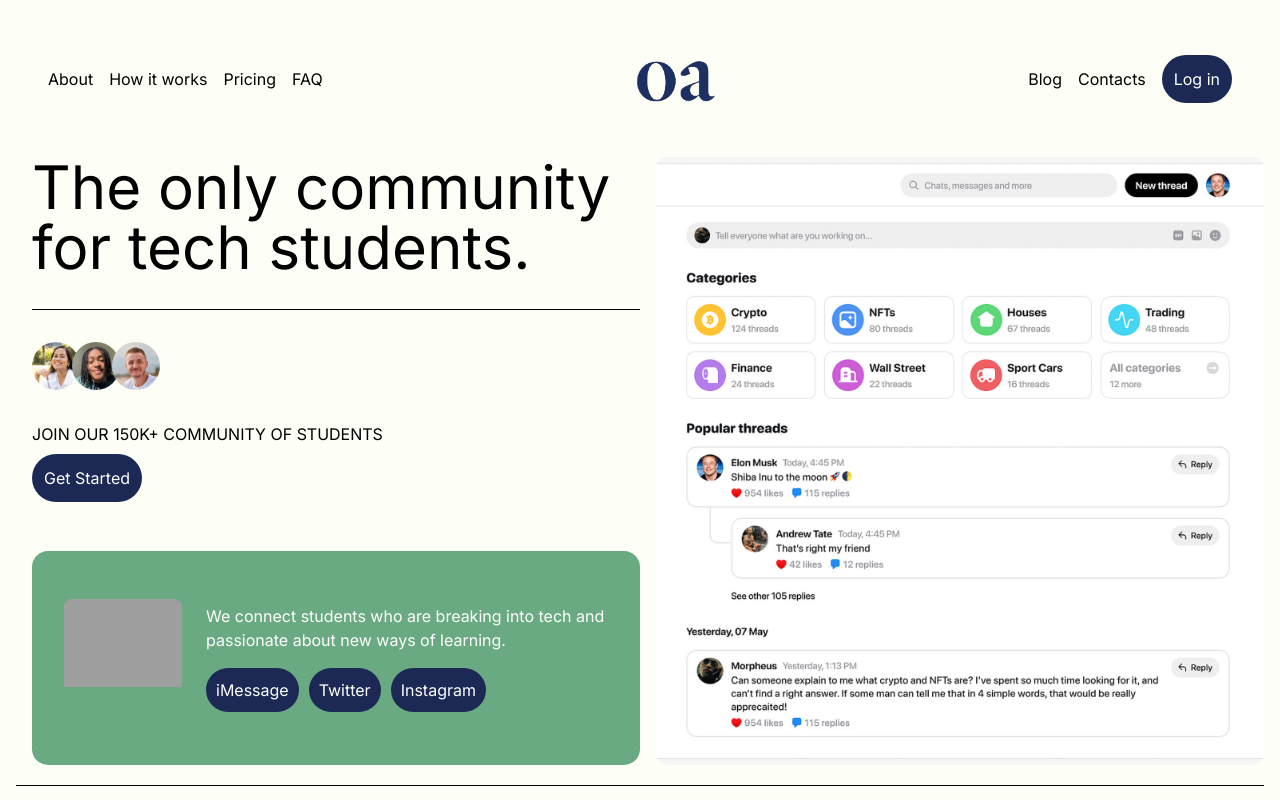
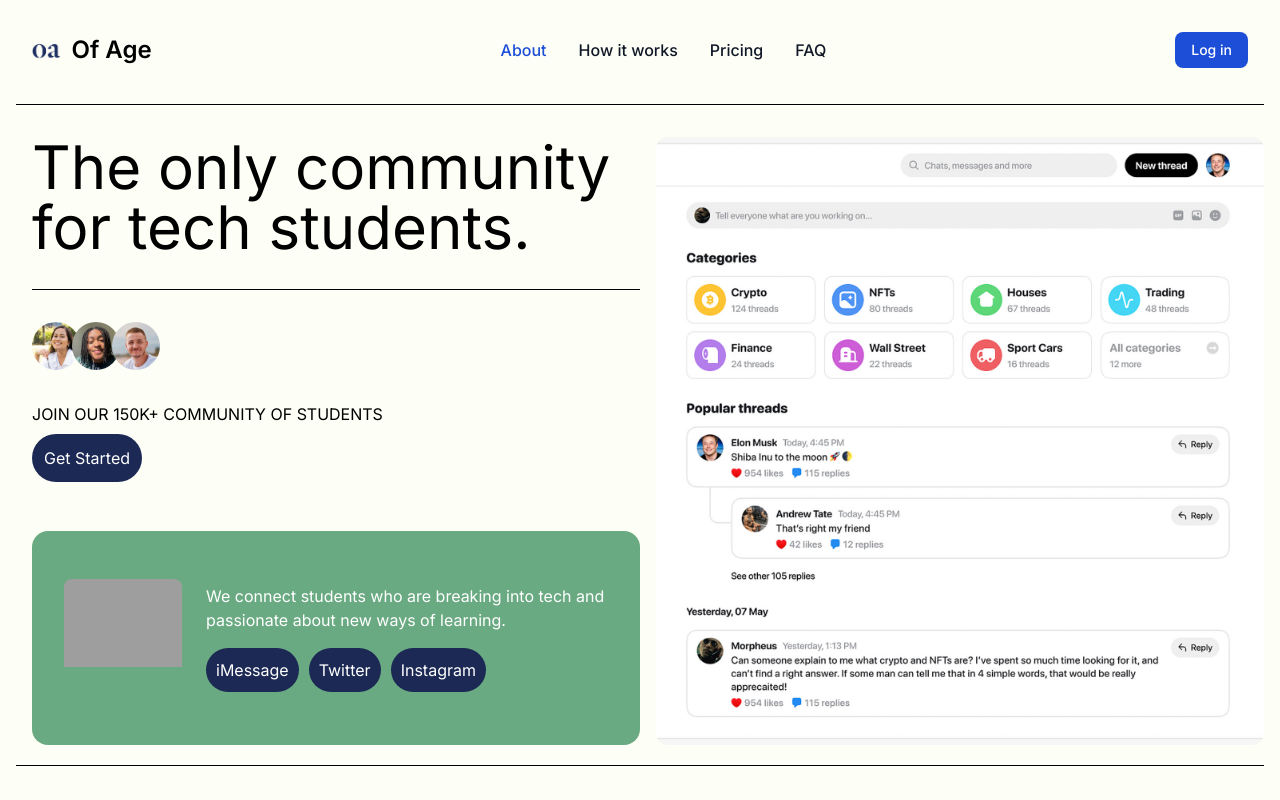
Before and after one commit to dajawhite/Of-Age, a Next.js app in the folder of-age-app/: page / in a window 1280 px wide. Shown: the top 800 px of the page. Built offline with nearby package versions, Linux system fonts and the light colour scheme; grey boxes are pictures that could not be loaded.

Commit message:
mobile hamburger fxnal

```diff
--- a/of-age-app/package.json
+++ b/of-age-app/package.json
@@ -16,6 +16,7 @@
     "eslint": "8.45.0",
     "eslint-config-next": "13.4.12",
     "next": "13.4.12",
+    "next-auth": "^4.22.3",
     "postcss": "8.4.27",
     "react": "18.2.0",
     "react-dom": "18.2.0",
--- a/of-age-app/src/app/page.tsx
+++ b/of-age-app/src/app/page.tsx
@@ -3,6 +3,7 @@ import headerPic from './backpacking.jpg'
 import profile1 from './prof1oa.jpg'
 import profile2 from './prof2oa.jpg'
 import profile3 from './prof3oa_.jpg'
+import NavBar from '../components/NavBar'
 
 
 
@@ -10,33 +11,12 @@ export default function Home() {
   return (
     <main className='text-black '>
       <section className="p-4" style={{backgroundColor:"var(--bg)"}}>
-        <nav className="hidden md:flex items-center justify-between px-8 pt-4">
-            <div className="flex space-x-4">
-              <a href="#" >About</a>
-              <a href="#" >How it works</a>
-              <a href="#" >Pricing</a>
-              <a href="#" >FAQ</a>
-            </div>
-            <div>
-              <Image src="/logo.png" alt="Logo" width={80} height={80} />
-            </div>
-            <div className="flex space-x-4 items-center">
-              <a href="#" >Blog</a>
-              <a href="#" >Contacts</a>
-              <button className="rounded-full butt">Log in</button>
-            </div>
-        </nav>
+        <NavBar></NavBar>
+        <hr className='hidden md:block mt-5'></hr>
+      </section>
 
-        <nav className='md:hidden flex flex-row justify-between items-center'>
-          <div>
-            <Image src="/logo.png" alt="Logo" width={80} height={80} />
-          </div>
-          <div className="space-x-3 relative">
-            <a href="#" className='dropdown-butt' >More</a>
-            <button className="rounded-full butt">Log in</button>
-          </div>
-        </nav>
-      </section>
+
+
 
       {/*header*/}
       <section className='p-4 overflow-hidden' style={{backgroundColor:"var(--bg)"}}>
@@ -70,7 +50,7 @@ export default function Home() {
             </div>
           </div>
 
-          <div className="flex flex-row col-start-1 col-end-7 row-start-3 row-end-auto lg:col-end-7 md:row-start-2 items-center text-left mt-4 social-box p-4 sm:px-6 sm:pt-8 md:p-6 lg:p-8">
+          <div className="flex flex-row col-start-1 col-end-7 row-start-3 row-end-auto lg:col-end-7 md:row-start-2 items-center text-left md:mt-4 mt-8 social-box p-4 sm:px-6 sm:pt-8 md:p-6 lg:p-8">
               <div className="grid grid-cols-1 items-center gap-x-6 gap-y-6 sm:grid-cols-12 justify-center	">
                 <div className="aspect-square overflow-hidden hidden md:block rounded-lg sm:col-span-2 lg:col-span-3">
                   <Image src={headerPic} alt="" width={300} height={300} className="object-cover object-center"/>
@@ -87,7 +67,7 @@ export default function Home() {
           </div>
 
           {/* RHS image */}
-          <div className='flex flex-col col-start-1 col-end-7 row-start-2 row-end-3 md:col-start-7 md:col-end-13 md:row-start-1 items-center aspect-square wwdpics--container md:ml-4'>
+          <div className='flex flex-col col-start-1 col-end-7 row-start-2 row-end-3 md:col-start-7 md:col-end-13 md:row-start-1 items-center aspect-square wwdpics--container md:ml-4 mt-4 md:mt-0'>
             <div>
               <Image src="/communityoa.jpg" alt="Logo" layout='fill' className='wwdpics'/>
             </div>
--- /dev/null
+++ b/of-age-app/src/components/NavBar.tsx
@@ -0,0 +1,54 @@
+"use client"
+
+import Image from 'next/image';
+import Link from 'next/link';
+import { useState } from 'react';
+
+function NavBar(){
+    const[navbar, setNavbar] = useState(false);
+    return (
+        <div>
+            <nav className="">
+                <div className="flex flex-wrap items-center justify-between p-4 md:px-4">
+                    <a href="https://flowbite.com/" className="flex items-center">
+                        <img src='/logo.png' className="h-8 mr-3" alt="Flowbite Logo" />
+                        <span className="self-center text-2xl font-semibold whitespace-nowrap">Of Age</span>
+                    </a>
+                    <div className="flex md:order-2">
+                        <button type="button" className="text-white bg-blue-700 hover:bg-blue-800 focus:ring-4 focus:outline-none focus:ring-blue-300 font-medium rounded-lg text-sm px-4 py-2 text-center mr-3 md:mr-0 dark:bg-blue-600 dark:hover:bg-blue-700 dark:focus:ring-blue-800">Log in</button>
+                        {/**mobile menu */}
+                        <button data-collapse-toggle="navbar-cta" type="button" className="inline-flex items-center p-2 w-10 h-10 justify-center text-sm text-gray-500 rounded-lg md:hidden hover:bg-gray-100 focus:outline-none focus:ring-2 focus:ring-gray-200 dark:text-gray-400 dark:hover:bg-gray-700 dark:focus:ring-gray-600" aria-controls="navbar-cta" aria-expanded="false" onClick={()=>setNavbar(!navbar)}>
+                            {navbar ? (
+                                <Image src ='/close.png' width={50} height={50} alt="close"/>
+                            ):(
+                                <svg className="w-5 h-5" aria-hidden="true" xmlns="http://www.w3.org/2000/svg" fill="none" viewBox="0 0 17 14">
+                                    <path stroke="currentColor" stroke-linecap="round" stroke-linejoin="round" stroke-width="2" d="M1 1h15M1 7h15M1 13h15"/>
+                                </svg>
+                            )}
+                            <span className="sr-only">Open main menu</span>
+                        </button>
+                    </div>
+                    <div className={`items-center justify-between w-full md:flex md:w-auto md:order-1 ${navbar ? 'pl-12 pt-4 md:p-0 block' : 'hidden'}`} id="navbar-cta">
+                        <ul className="flex flex-col font-medium p-4 md:p-0  border rounded-lg md:flex-row md:space-x-8 md:mt-0 md:border-0">
+                            <li>
+                            <a href="#" className="block py-2 pl-3 pr-4 text-white bg-blue-700 rounded md:bg-transparent md:text-blue-700 md:p-0 md:dark:text-blue-500" aria-current="page" onClick={() => setNavbar(!navbar)}>About</a>
+                            </li>
+                            <li>
+                            <a href="#" className="block py-2 pl-3 pr-4 text-gray-900 rounded hover:bg-gray-100 md:hover:bg-transparent md:hover:text-blue-700 md:p-0 md:dark:hover:text-blue-500 dark:text-white dark:hover:bg-gray-700 dark:hover:text-white md:dark:hover:bg-transparent dark:border-gray-700" onClick={() => setNavbar(!navbar)}>How it works</a>
+                            </li>
+                            <li>
+                            <a href="#" className="block py-2 pl-3 pr-4 text-gray-900 rounded hover:bg-gray-100 md:hover:bg-transparent md:hover:text-blue-700 md:p-0 md:dark:hover:text-blue-500 dark:text-white dark:hover:bg-gray-700 dark:hover:text-white md:dark:hover:bg-transparent dark:border-gray-700" onClick={() => setNavbar(!navbar)}>Pricing</a>
+                            </li>
+                            <li>
+                            <a href="#" className="block py-2 pl-3 pr-4 text-gray-900 rounded hover:bg-gray-100 md:hover:bg-transparent md:hover:text-blue-700 md:p-0 md:dark:hover:text-blue-500 dark:text-white dark:hover:bg-gray-700 dark:hover:text-white md:dark:hover:bg-transparent dark:border-gray-700" onClick={() => setNavbar(!navbar)}>FAQ</a>
+                            </li>
+                        </ul>
+                    </div>
+                </div>
+            </nav>
+        </div>
+    )
+
+}
+
+export default NavBar;
```
Also changed, not shown: of-age-app/public/close.png (added), 1 other file (tests, documents, lock files or other folders).
